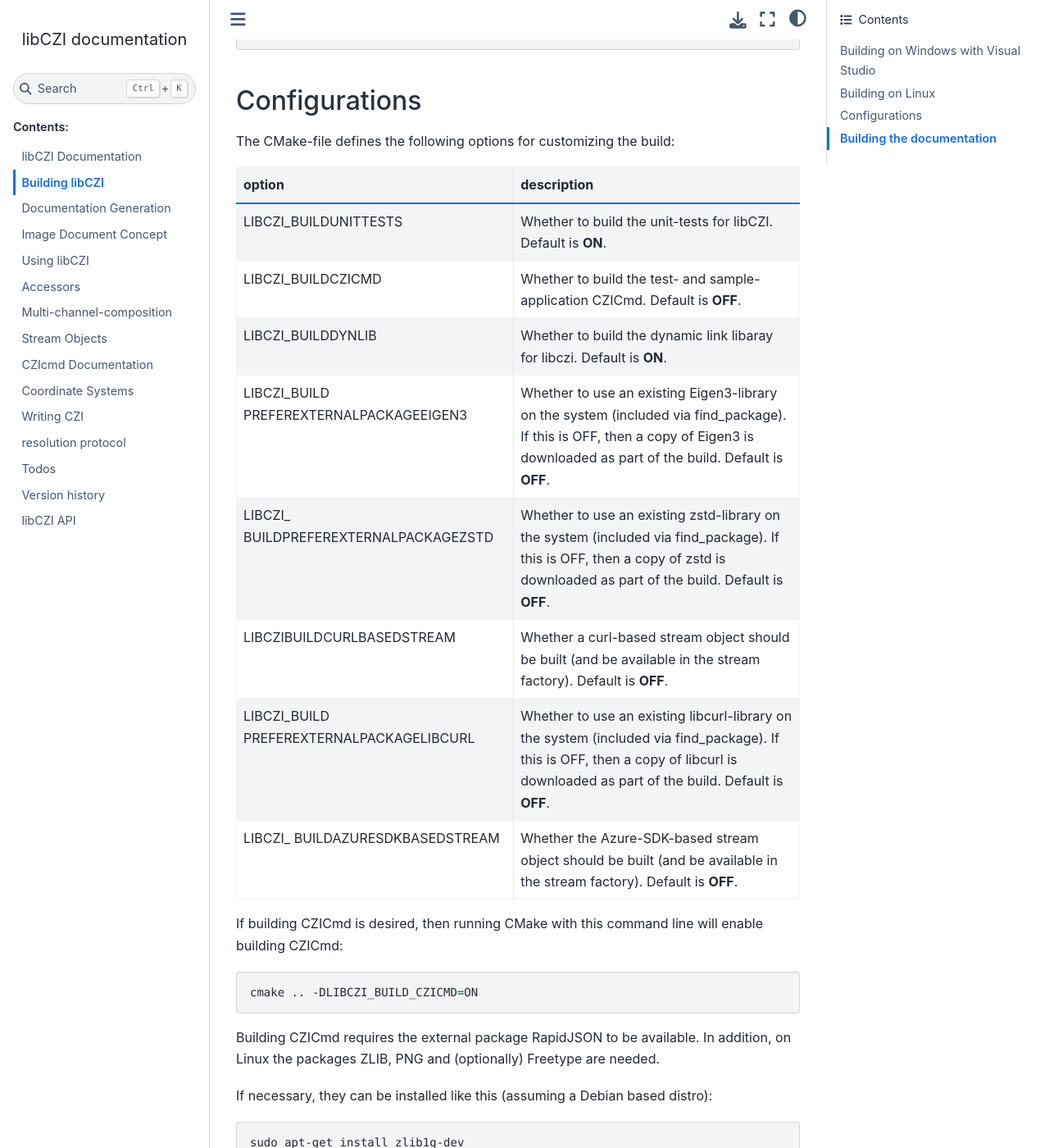
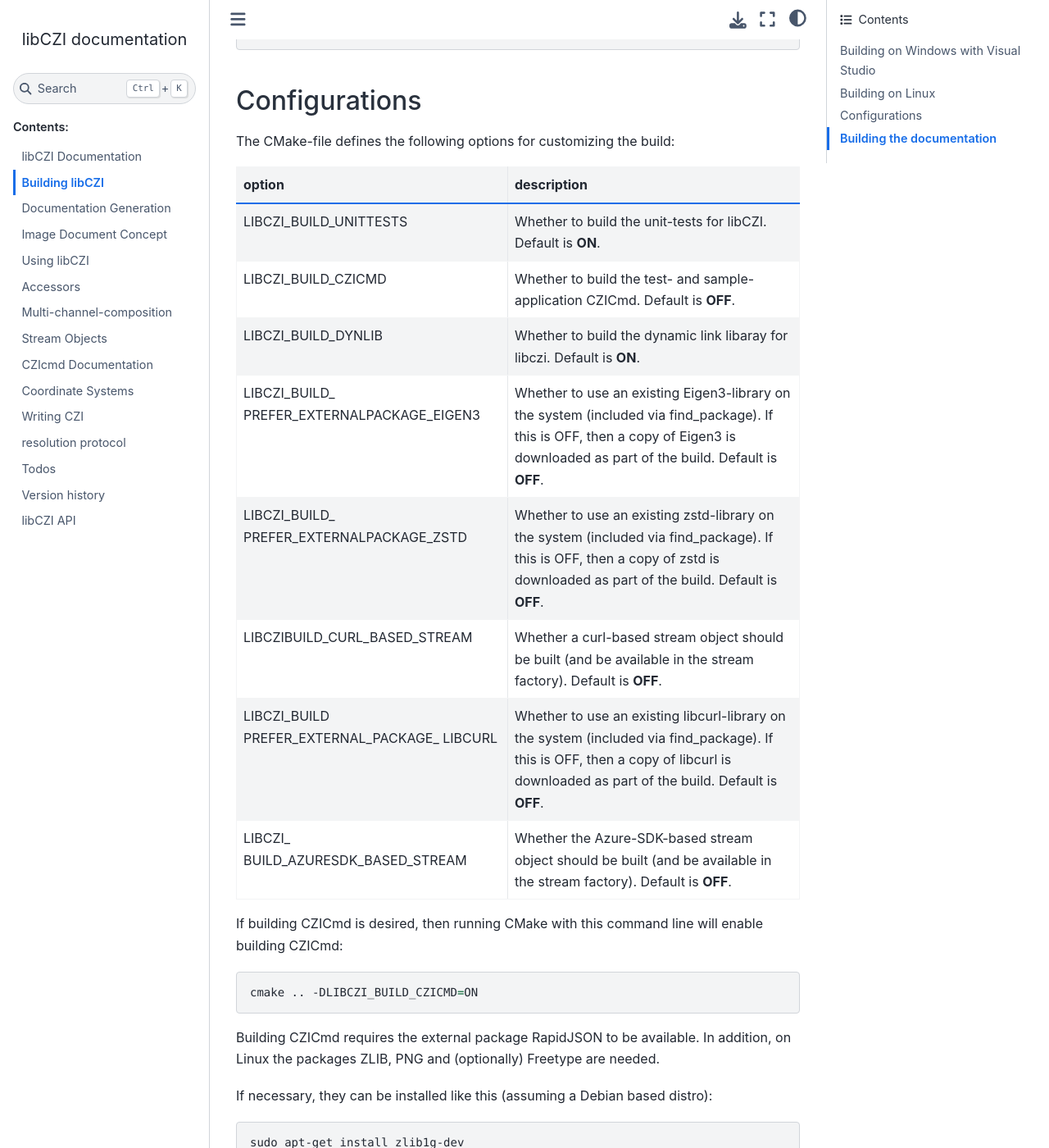
Before and after one commit to ZEISS/libczi, a Sphinx documentation site: the page built from docs/source/pages/building.rst, in a window 1280 px wide and 1400 px high, scrolled down 1385 px. Shown: the whole window at 82% size. Built offline with Sphinx 7.4.7 and the Sphinx Book theme 1.1.4, drawn with Linux system fonts in a browser that asks for light colours; pages that are not in the unit, such as notebooks, are missing from menus.

Commit message:
Add missing underscores
Various options are now broken up with underscores

```diff
--- a/docs/source/pages/building.rst
+++ b/docs/source/pages/building.rst
@@ -47,27 +47,27 @@ The CMake-file defines the following options for customizing the build:
 +----------------------------------+----------------------------------+
 | option                           | description                      |
 +==================================+==================================+
-| LIBCZI\_BUILDUNITTESTS           | Whether to build the unit-tests  |
+| LIBCZI\_BUILD\_UNITTESTS         | Whether to build the unit-tests  |
 |                                  | for libCZI. Default is **ON**.   |
 +----------------------------------+----------------------------------+
-| LIBCZI\_BUILDCZICMD              | Whether to build the test- and   |
+| LIBCZI\_BUILD\_CZICMD            | Whether to build the test- and   |
 |                                  | sample-application CZICmd.       |
 |                                  | Default is **OFF**.              |
 +----------------------------------+----------------------------------+
-| LIBCZI\_BUILDDYNLIB              | Whether to build the dynamic     |
+| LIBCZI\_BUILD\_DYNLIB            | Whether to build the dynamic     |
 |                                  | link libaray for libczi. Default |
 |                                  | is **ON**.                       |
 +----------------------------------+----------------------------------+
-| LIBCZI\_BUILD                    | Whether to use an existing       |
-| PREFEREXTERNALPACKAGEEIGEN3      | Eigen3-library on the system     |
+| LIBCZI\_BUILD\_                  | Whether to use an existing       |
+| PREFER\_EXTERNALPACKAGE\_EIGEN3  | Eigen3-library on the system     |
 |                                  | (included via                    |
 |                                  | find_package). If this           |
 |                                  | is OFF, then a copy of Eigen3 is |
 |                                  | downloaded as part of the build. |
 |                                  | Default is **OFF**.              |
 +----------------------------------+----------------------------------+
-| LIBCZI\_                         | Whether to use an existing       |
-| BUILDPREFEREXTERNALPACKAGEZSTD   | zstd-library on the system       |
+| LIBCZI\_BUILD\_                  | Whether to use an existing       |
+| PREFER\_EXTERNALPACKAGE\_ZSTD    | zstd-library on the system       |
 |                                  | (included via                    |
 |                                  | find_package). If this           |
 |                                  | is OFF, then a copy of zstd is   |
@@ -75,23 +75,24 @@ The CMake-file defines the following options for customizing the build:
 |                                  | Default is **OFF**.              |
 +----------------------------------+----------------------------------+
 | LIBCZI\                          | Whether a curl-based stream      |
-| BUILDCURLBASEDSTREAM             | object should be built (and be   |
+| BUILD\_CURL\_BASED\_STREAM       | object should be built (and be   |
 |                                  | available in the stream          |
 |                                  | factory). Default is **OFF**.    |
 +----------------------------------+----------------------------------+
 | LIBCZI\_BUILD                    | Whether to use an existing       |
-| PREFEREXTERNALPACKAGELIBCURL     | libcurl-library on the system    |
-|                                  | (included via                    |
+| PREFER\_EXTERNAL\_PACKAGE\_      | libcurl-library on the system    |
+| LIBCURL                          | (included via                    |
 |                                  | find_package). If this           |
 |                                  | is OFF, then a copy of libcurl   |
 |                                  | is downloaded as part of the     |
 |                                  | build. Default is **OFF**.       |
 +----------------------------------+----------------------------------+
 | LIBCZI\_                         | Whether the Azure-SDK-based      |
-| BUILDAZURESDKBASEDSTREAM         | stream object should be built    |
+| BUILD\_AZURESDK\_BASED\_STREAM   | stream object should be built    |
 |                                  | (and be available in the stream  |
 |                                  | factory). Default is **OFF**.    |
 +----------------------------------+----------------------------------+
+
 
 If building CZICmd is desired, then running CMake with this command line will enable building CZICmd:
 
```
